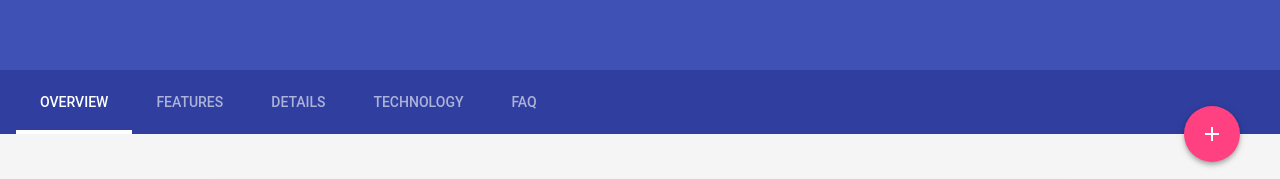
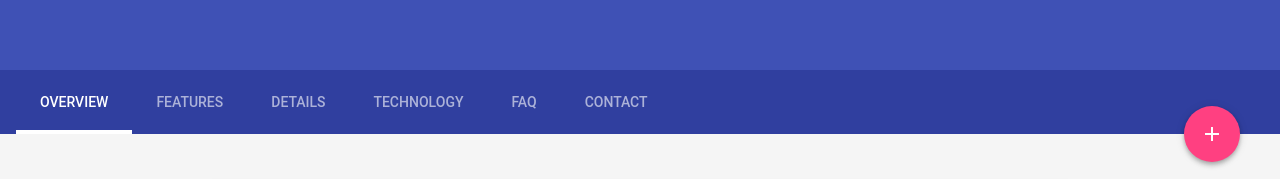
Before and after one commit to tvbsddc/tvbsddc.github.io, a plain HTML site: page index.html in a window 1280 px wide. Shown: the part 122-301 px from the top of the page. Drawn offline with nearby package versions, Linux system fonts and the light colour scheme.

Commit message:
update contact

```diff
--- a/index.html
+++ b/index.html
@@ -68,6 +68,7 @@
           <a href="#features" class="mdl-layout__tab">Details</a>
           <a href="#features" class="mdl-layout__tab">Technology</a>
           <a href="#features" class="mdl-layout__tab">FAQ</a>
+          <a href="#features" class="mdl-layout__tab">Contact</a>
           <button class="mdl-button mdl-js-button mdl-button--fab mdl-js-ripple-effect mdl-button--colored mdl-shadow--4dp mdl-color--accent" id="add">
             <i class="material-icons" role="presentation">add</i>
             <span class="visuallyhidden">Add</span>
```
